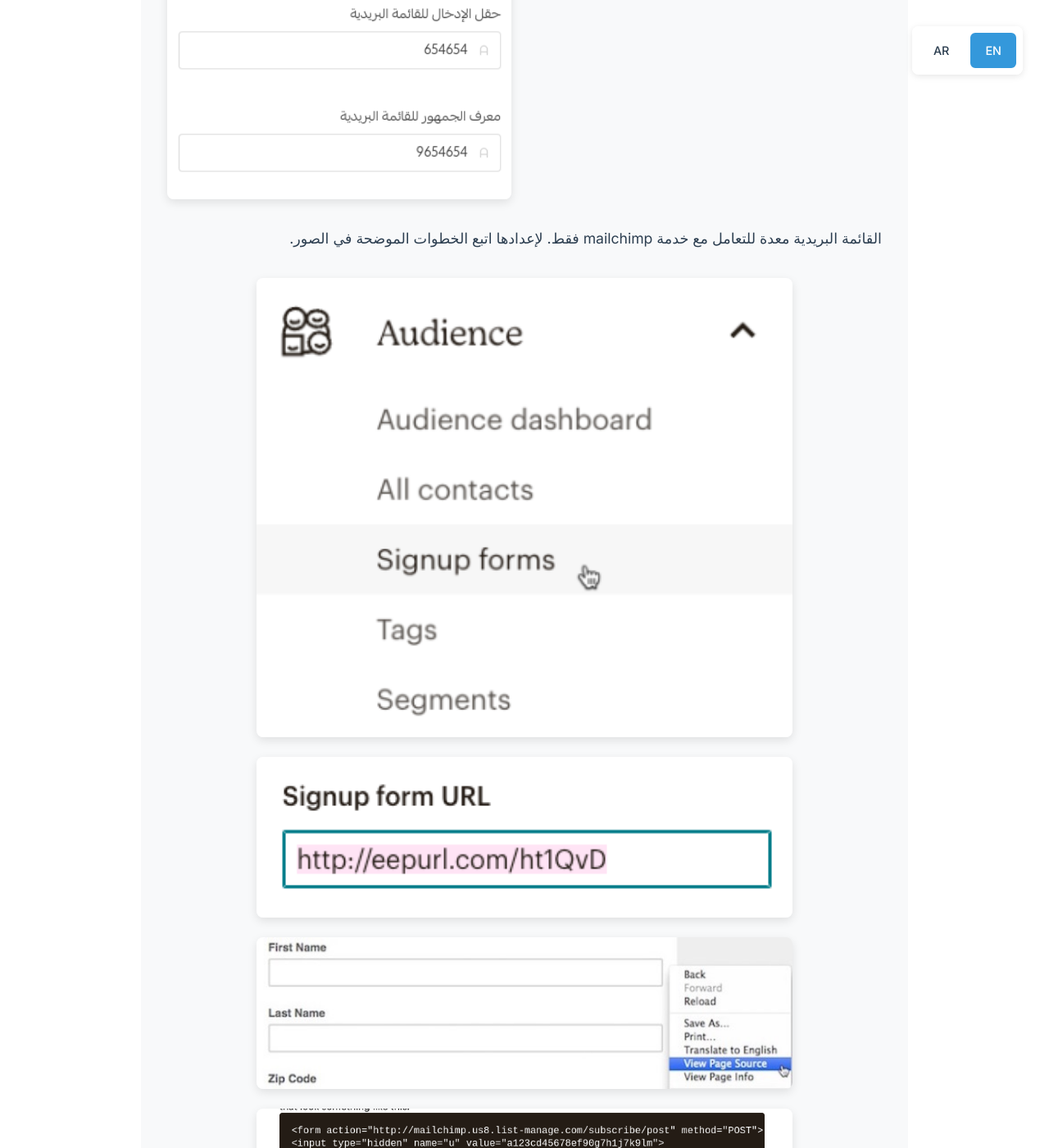
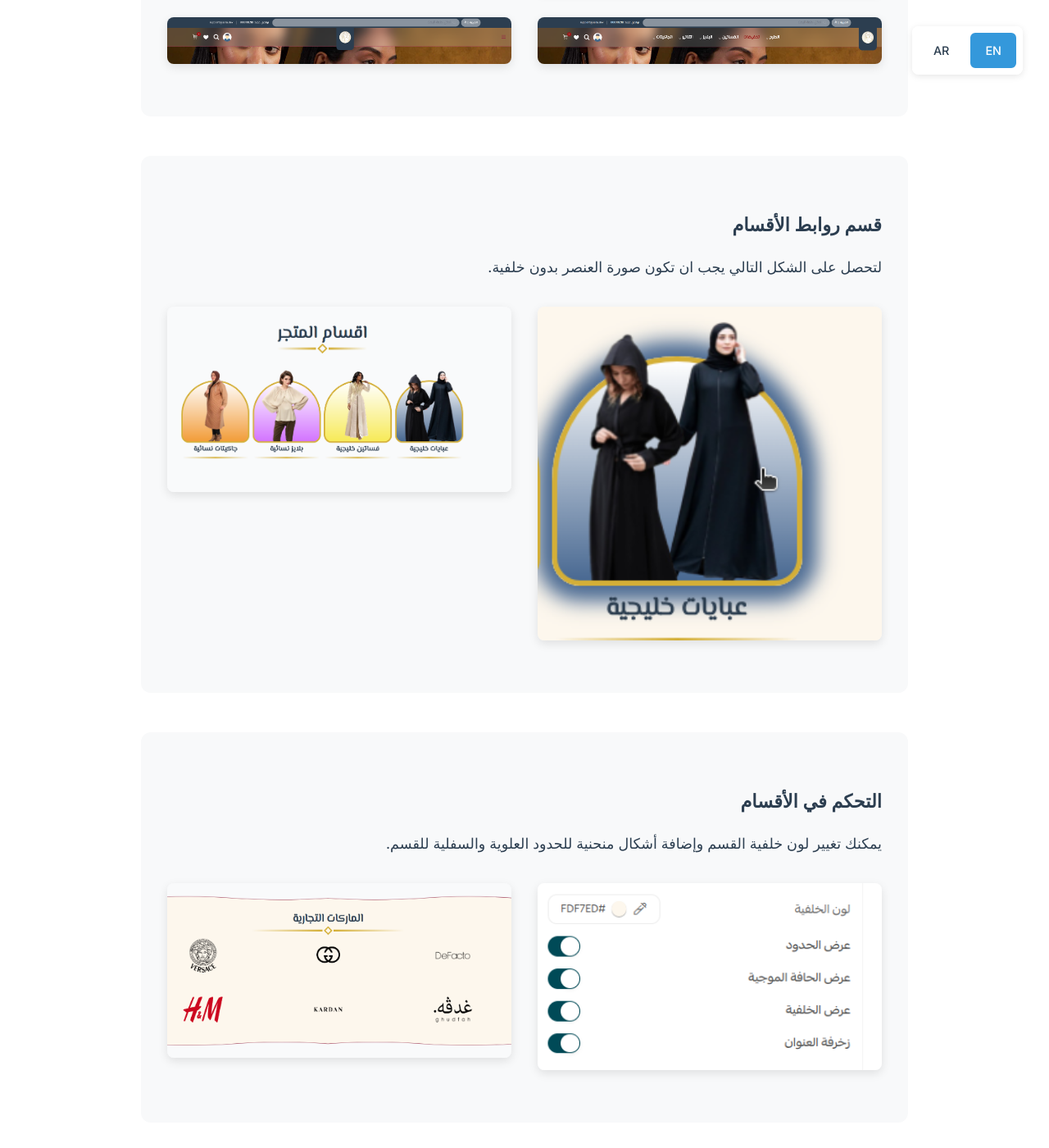
Before and after one commit to aymanc-137/aymanc-137.github.io, a Jekyll site: the page built from weshaah.html, in a window 1280 px wide and 1400 px high, scrolled down 4001 px. Shown: the whole window at 82% size. Built offline with Jekyll 4.4.1, drawn with Linux system fonts in a browser that asks for light colours; some of the changed text lies outside the part shown.

Commit message:
Add new settings sections for header layout, category links, and section control

```diff
--- a/weshaah.html
+++ b/weshaah.html
@@ -83,6 +83,35 @@ permalink: /weshaah/
       </div>
 
       <div class="settings-section">
+        <h3>تخطيط رأس الصفحة</h3>
+        <p>يمكن تغيير شكل رأس الصفحة لعدة اشكال.</p>
+        <div class="image-grid">
+          <img src="{{ '/assets/themes/weshaah/header_style1.png' | relative_url }}" alt="شكل رأس الصفحة 1"/>
+          <img src="{{ '/assets/themes/weshaah/header_style2.png' | relative_url }}" alt="شكل رأس الصفحة 2"/>
+          <img src="{{ '/assets/themes/weshaah/header_style3.png' | relative_url }}" alt="شكل رأس الصفحة 3"/>
+          <img src="{{ '/assets/themes/weshaah/header_style4.png' | relative_url }}" alt="شكل رأس الصفحة 4"/>
+        </div>
+      </div>
+
+      <div class="settings-section">
+        <h3>قسم روابط الأقسام</h3>
+        <p>لتحصل على الشكل التالي يجب ان تكون صورة العنصر بدون خلفية.</p>
+        <div class="image-grid">
+          <img src="{{ '/assets/themes/weshaah/categories1.png' | relative_url }}" alt="روابط الأقسام 1"/>
+          <img src="{{ '/assets/themes/weshaah/categories2.png' | relative_url }}" alt="روابط الأقسام 2"/>
+        </div>
+      </div>
+
+      <div class="settings-section">
+        <h3>التحكم في الأقسام</h3>
+        <p>يمكنك تغيير لون خلفية القسم وإضافة أشكال منحنية للحدود العلوية والسفلية للقسم.</p>
+        <div class="image-grid">
+          <img src="{{ '/assets/themes/weshaah/sections_bg1.png' | relative_url }}" alt="التحكم في الأقسام 1"/>
+          <img src="{{ '/assets/themes/weshaah/sections_bg2.png' | relative_url }}" alt="التحكم في الأقسام 2"/>
+        </div>
+      </div>
+
+      <div class="settings-section">
         <h3>إعداد الإيميل</h3>
         <div class="gradient-line"></div>
         <p>يمكنك تفعيل بطاقة الاشتراك في القائمة البريدية اسفل الموقع او الغاء البطاقة من خلال إعداد الثيم.</p>
```
Also changed, not shown: ar/weshaah.html (+29 -0 lines), assets/themes/weshaah/categories1.png (added), assets/themes/weshaah/categories2.png (added), assets/themes/weshaah/header_style1.png (added), assets/themes/weshaah/header_style2.png (added), assets/themes/weshaah/header_style3.png (added), assets/themes/weshaah/header_style4.png (added), assets/themes/weshaah/sections_bg1.png (added), assets/themes/weshaah/sections_bg2.png (added).
